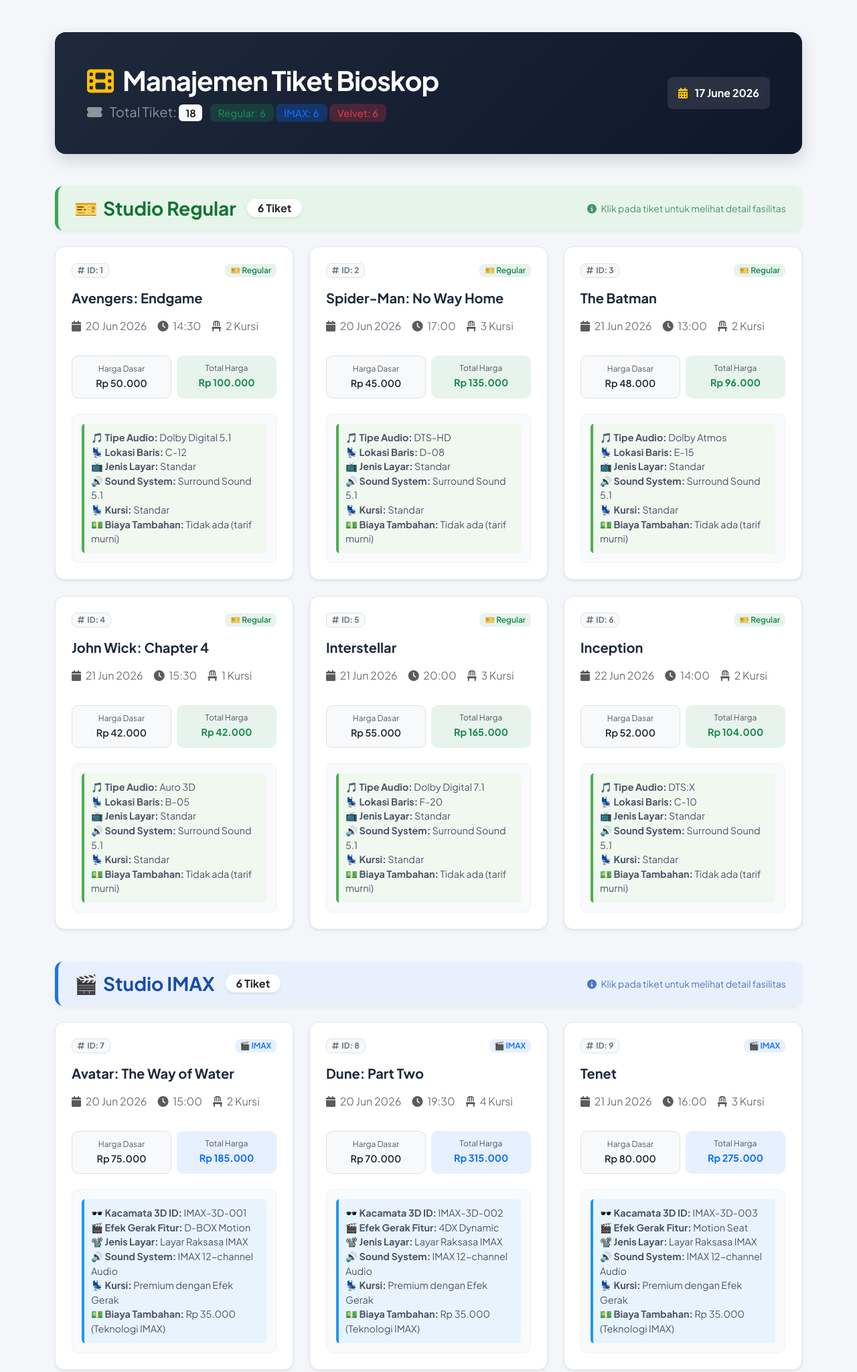
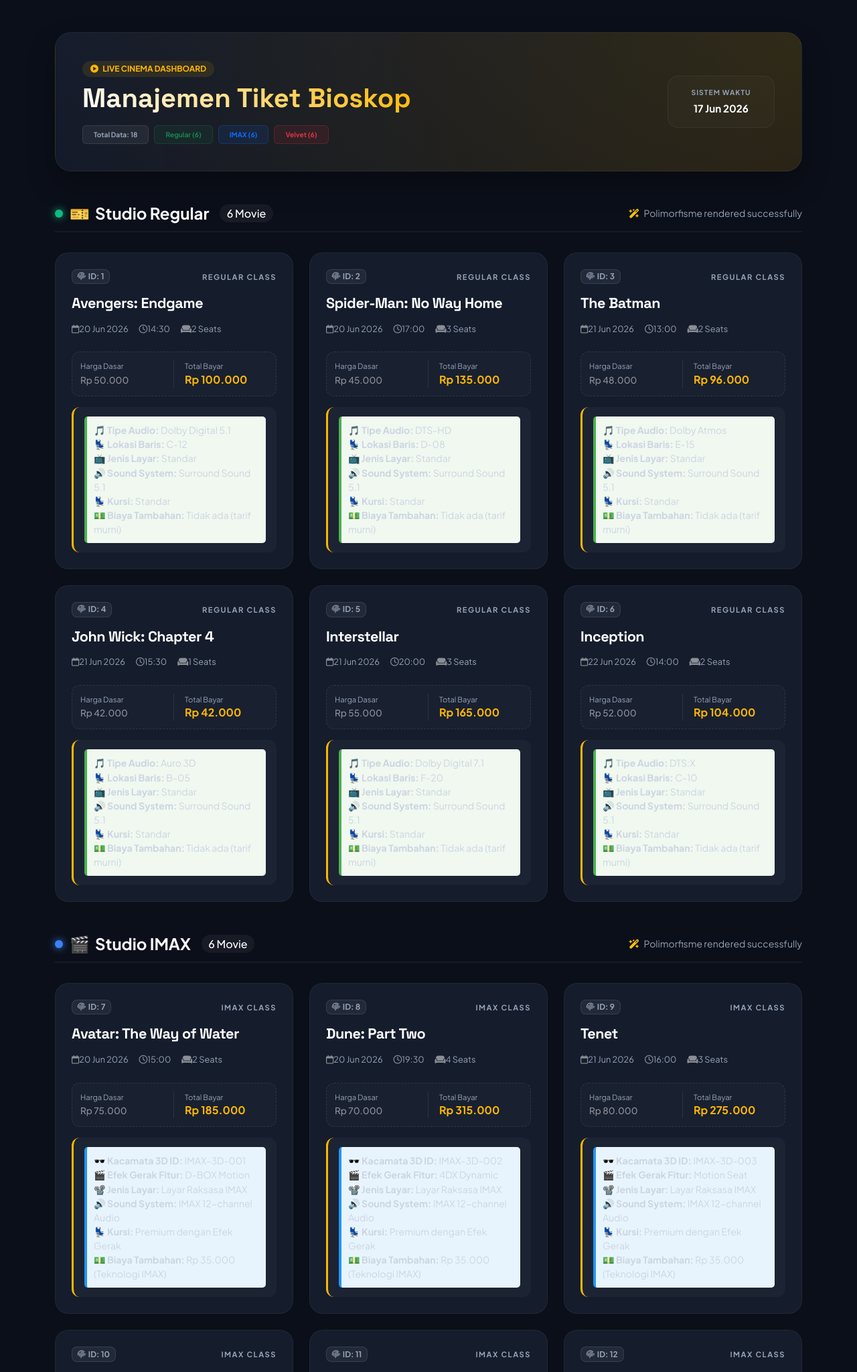
Before and after one commit to kristiana-gif/-Latihan_PBO_Kristana_Setyaningsih, a PHP site: page / in a window 1280 px wide. Shown: the top 2049 px of the page at 67% size. Run offline with PHP 8.4, Linux system fonts and the light colour scheme; data comes from the database, SQL or seed files in the repository.

Commit message:
[Tahap revisi] revisi tampilan indexnya untuk kedua kali

```diff
--- a/index.php
+++ b/index.php
@@ -111,104 +111,141 @@ function getStudioIcon($studio)
 
     <link rel="stylesheet" href="https://cdnjs.cloudflare.com/ajax/libs/font-awesome/6.4.0/css/all.min.css">
 
-    <link href="https://fonts.googleapis.com/css2?family=Plus+Jakarta+Sans:wght@400;500;600;700&display=swap" rel="stylesheet">
+    <link href="https://fonts.googleapis.com/css2?family=Plus+Jakarta+Sans:wght@400;500;600;700&family=Space+Grotesk:wght@500;700&display=swap" rel="stylesheet">
 
     <style>
+        :root {
+            --bg-main: #0b0f19;
+            --bg-card: #151c2c;
+            --bg-input: #1e2640;
+            --text-muted: #94a3b8;
+            --accent-gold: #ffb800;
+        }
+
         body {
             font-family: 'Plus Jakarta Sans', sans-serif;
-            background-color: #f4f6f9;
-            color: #2d3748;
+            background-color: var(--bg-main);
+            color: #f8fafc;
+            overflow-x: hidden;
         }
 
-        .header-panel {
-            background: linear-gradient(135deg, #1e293b, #0f172a);
-            box-shadow: 0 10px 25px rgba(15, 23, 42, 0.15);
+        /* Glassmorphism Hero Header */
+        .hero-section {
+            background: radial-gradient(circle at top right, rgba(255, 184, 0, 0.15), transparent),
+                        linear-gradient(135deg, #151c2c, #0b0f19);
+            border: 1px solid rgba(255, 255, 255, 0.05);
+            border-radius: 24px;
+            padding: 40px;
+            box-shadow: 0 20px 40px rgba(0,0,0,0.3);
         }
 
-        .studio-header {
-            padding: 16px 24px;
-            border-radius: 12px;
-            margin-bottom: 24px;
+        .main-title {
+            font-family: 'Space Grotesk', sans-serif;
+            font-weight: 700;
+            background: linear-gradient(45deg, #ffffff, #ffb800);
+            -webkit-background-clip: text;
+            -webkit-text-fill-color: transparent;
+        }
+
+        /* Studio Category Headers */
+        .studio-title-box {
             display: flex;
             align-items: center;
             justify-content: space-between;
-            box-shadow: 0 4px 6px -1px rgba(0, 0, 0, 0.05);
+            padding-bottom: 12px;
+            margin-bottom: 30px;
+            border-bottom: 2px solid rgba(255, 255, 255, 0.05);
         }
 
-        /* Pewarnaan baru yang lebih teduh & premium (Pastel-ish) */
-        .studio-regular {
-            background-color: #e6f4ea;
-            border-left: 5px solid #34a853;
-            color: #137333;
+        .studio-indicator {
+            display: inline-block;
+            width: 12px;
+            height: 12px;
+            border-radius: 50%;
+            margin-right: 10px;
         }
 
-        .studio-imax {
-            background-color: #e8f0fe;
-            border-left: 5px solid #1a73e8;
-            color: #174ea6;
+        .indicator-regular { background-color: #10b981; box-shadow: 0 0 12px #10b981; }
+        .indicator-imax { background-color: #3b82f6; box-shadow: 0 0 12px #3b82f6; }
+        .indicator-velvet { background-color: #ef4444; box-shadow: 0 0 12px #ef4444; }
+
+        /* Cyber-Cinema Card Design */
+        .card-tiket {
+            background: var(--bg-card);
+            border: 1px solid rgba(255, 255, 255, 0.05);
+            border-radius: 20px;
+            transition: all 0.4s cubic-bezier(0.16, 1, 0.3, 1);
+            position: relative;
+            overflow: hidden;
         }
 
-        .studio-velvet {
-            background-color: #fce8e6;
-            border-left: 5px solid #d93025;
-            color: #a51d24;
+        .card-tiket::before {
+            content: '';
+            position: absolute;
+            top: 0; left: 0; width: 100%; height: 4px;
+            background: transparent;
+            transition: all 0.3s;
         }
 
+        .card-regular:hover::before { background: #10b981; }
+        .card-imax:hover::before { background: #3b82f6; }
+        .card-velvet:hover::before { background: #ef4444; }
+
+        .card-tiket:hover {
+            transform: translateY(-8px) scale(1.01);
+            box-shadow: 0 30px 60px rgba(0, 0, 0, 0.4);
+            border-color: rgba(255, 255, 255, 0.15);
+        }
+
+        .film-title {
+            font-family: 'Space Grotesk', sans-serif;
+            font-weight: 700;
+            font-size: 1.35rem;
+            color: #ffffff;
+            letter-spacing: -0.5px;
+        }
+
+        /* Neon Badges */
+        .badge-id {
+            background: rgba(255, 255, 255, 0.06);
+            color: var(--text-muted);
+            border: 1px solid rgba(255, 255, 255, 0.1);
+        }
+
+        /* Pricing Area styled like an admission ticket stub */
+        .ticket-stub-price {
+            background: rgba(255, 255, 255, 0.02);
+            border: 1px dashed rgba(255, 255, 255, 0.1);
+            border-radius: 12px;
+            padding: 12px;
+        }
+
+        /* Polymorphic Facilities Section */
         .fasilitas-box {
-            background: #f8fafc;
-            padding: 14px;
-            border-radius: 10px;
-            margin-top: 15px;
-            font-size: 0.9rem;
-            border: 1px solid #edf2f7;
-            color: #4a5568;
+            background: rgba(255, 255, 255, 0.03);
+            padding: 14px 16px;
+            border-radius: 12px;
+            font-size: 0.88rem;
+            color: #cbd5e1;
+            border-left: 3px solid var(--accent-gold);
         }
 
         .fasilitas-box i {
-            width: 25px;
-            color: #4a5568;
+            color: var(--accent-gold);
+            margin-right: 8px;
         }
 
-        .card-tiket {
-            border: 1px solid #e2e8f0;
-            border-radius: 14px;
-            transition: all 0.3s cubic-bezier(0.4, 0, 0.2, 1);
-            background: #ffffff;
+        /* Futuristic Footer */
+        .footer-custom {
+            margin-top: 80px;
+            padding: 40px;
+            background: var(--bg-card);
+            border-radius: 24px;
+            border: 1px solid rgba(255, 255, 255, 0.05);
         }
 
-        .card-tiket:hover {
-            transform: translateY(-6px);
-            box-shadow: 0 20px 25px -5px rgba(0, 0, 0, 0.07), 0 10px 10px -5px rgba(0, 0, 0, 0.04);
-            border-color: #cbd5e1;
-        }
-
-        .badge-custom {
-            font-weight: 500;
-            padding: 6px 12px;
-            border-radius: 8px;
-        }
-
-        .film-title {
-            font-weight: 700;
-            font-size: 1.25rem;
-            color: #1e293b;
-            line-height: 1.4;
-        }
-
-        .footer-custom {
-            margin-top: 50px;
-            padding: 30px;
-            background: #ffffff;
-            border-radius: 16px;
-            text-align: center;
-            box-shadow: 0 4px 6px -1px rgba(0, 0, 0, 0.05);
-            border: 1px solid #e2e8f0;
-        }
-
-        .price-box {
-            border-radius: 10px;
-            padding: 10px;
-            height: 100%;
+        .text-muted-custom {
+            color: var(--text-muted);
         }
     </style>
 </head>
@@ -217,25 +254,29 @@ function getStudioIcon($studio)
     <div class="container py-5">
         <div class="row mb-5">
             <div class="col-12">
-                <div class="header-panel text-white p-5 rounded-4">
-                    <div class="d-flex justify-content-between align-items-center flex-wrap gap-3">
+                <div class="hero-section text-white">
+                    <div class="d-flex justify-content-between align-items-center flex-wrap gap-4">
                         <div>
-                            <h1 class="fw-bold mb-2" style="letter-spacing: -1px;">
-                                <i class="fas fa-film text-warning me-2"></i> Manajemen Tiket Bioskop
+                            <span class="badge mb-2 text-uppercase tracking-wider" style="background: rgba(255,184,0,0.1); color: var(--accent-gold); font-size: 0.75rem; font-weight:700; padding: 6px 12px; border-radius: 20px;">
+                                <i class="fas fa-circle-play me-1"></i> Live Cinema Dashboard
+                            </span>
+                            <h1 class="display-6 main-title mb-2">
+                                Manajemen Tiket Bioskop
                             </h1>
-                            <p class="text-white-50 lead mb-0">
-                                <i class="fas fa-ticket-alt me-2"></i>
-                                Total Tiket: <span class="badge bg-light text-dark fw-bold"><?= count($dataTiket) ?></span>
-                                <span class="ms-2 badge bg-success bg-opacity-25 text-success badge-custom">Regular: <?= count($tikets['Regular']) ?></span>
-                                <span class="badge bg-primary bg-opacity-25 text-primary badge-custom">IMAX: <?= count($tikets['IMAX']) ?></span>
-                                <span class="badge bg-danger bg-opacity-25 text-danger badge-custom">Velvet: <?= count($tikets['Velvet']) ?></span>
-                            </p>
+                            <div class="d-flex flex-wrap gap-2 mt-3" style="font-size: 0.85rem;">
+                                <span class="badge badge-id py-2 px-3">Total Data: <strong><?= count($dataTiket) ?></strong></span>
+                                <span class="badge bg-success bg-opacity-10 text-success border border-success border-opacity-25 py-2 px-3">Regular (<?= count($tikets['Regular']) ?>)</span>
+                                <span class="badge bg-primary bg-opacity-10 text-primary border border-primary border-opacity-25 py-2 px-3">IMAX (<?= count($tikets['IMAX']) ?>)</span>
+                                <span class="badge bg-danger bg-opacity-10 text-danger border border-danger border-opacity-25 py-2 px-3">Velvet (<?= count($tikets['Velvet']) ?>)</span>
+                            </div>
                         </div>
                         <div>
-                            <span class="badge bg-blur text-white p-3 fs-6 rounded-3" style="background: rgba(255,255,255,0.1); backdrop-filter: blur(5px);">
-                                <i class="fas fa-calendar-alt text-warning me-2"></i>
-                                <?= date('d F Y') ?>
-                            </span>
+                            <div class="p-3 text-center rounded-4 border" style="background: rgba(255,255,255,0.02); border-color: rgba(255,255,255,0.05) !important; min-width: 160px;">
+                                <small class="text-muted-custom d-block mb-1 text-uppercase fw-bold" style="font-size: 0.65rem; letter-spacing: 1px;">Sistem Waktu</small>
+                                <span class="fw-bold text-white" style="font-size: 0.95rem;">
+                                    <?= date('d M Y') ?>
+                                </span>
+                            </div>
                         </div>
                     </div>
                 </div>
@@ -246,34 +287,31 @@ function getStudioIcon($studio)
             <?php if (!empty($tikets[$studio])): ?>
                 <div class="row mb-5">
                     <div class="col-12">
-                        <div class="studio-header studio-<?= strtolower($studio) ?>">
-                            <div>
-                                <h3 class="mb-0 fw-bold d-flex align-items-center gap-2">
-                                    <span><?= getStudioIcon($studio) ?></span> Studio <?= $studio ?>
-                                    <span class="badge bg-white text-dark fs-6 ms-2 shadow-sm rounded-pill px-3">
-                                        <?= count($tikets[$studio]) ?> Tiket
-                                    </span>
-                                </h3>
-                            </div>
-                            <div class="d-none d-sm-block">
-                                <small class="opacity-75">
-                                    <i class="fas fa-info-circle me-1"></i>
-                                    Klik pada tiket untuk melihat detail fasilitas
-                                </small>
-                            </div>
+                        <div class="studio-title-box">
+                            <h3 class="mb-0 fw-bold fs-4 d-flex align-items-center">
+                                <span class="studio-indicator indicator-<?= strtolower($studio) ?>"></span>
+                                <?= getStudioIcon($studio) ?> <span class="ms-2">Studio <?= $studio ?></span>
+                                <span class="badge rounded-pill ms-3 fs-6" style="background: rgba(255,255,255,0.05); color:#ffffff; font-weight: 500;">
+                                    <?= count($tikets[$studio]) ?> Movie
+                                </span>
+                            </h3>
+                            <small class="text-muted-custom d-none d-md-inline-block">
+                                <i class="fa-solid fa-wand-magic-sparkles text-warning me-1"></i> Polimorfisme rendered successfully
+                            </small>
                         </div>
 
                         <div class="row g-4">
                             <?php foreach ($tikets[$studio] as $tiket): ?>
                                 <div class="col-md-6 col-lg-4">
-                                    <div class="card card-tiket shadow-sm h-100">
+                                    <div class="card card-tiket card-<?= strtolower($studio) ?> h-100">
                                         <div class="card-body d-flex flex-column p-4">
+
                                             <div class="d-flex justify-content-between align-items-center mb-3">
-                                                <span class="badge bg-light text-secondary border px-2.5 py-1.5 rounded-3">
-                                                    <i class="fas fa-hashtag me-1"></i>ID: <?= $tiket->getIdTiket() ?>
+                                                <span class="badge badge-id px-2.5 py-1.5 rounded-3" style="font-size: 0.75rem;">
+                                                    <i class="fas fa-fingerprint me-1"></i>ID: <?= $tiket->getIdTiket() ?>
                                                 </span>
-                                                <span class="badge bg-<?= getBadgeColor($studio) ?> bg-opacity-10 text-<?= getBadgeColor($studio) ?> fw-semibold px-2.5 py-1.5 rounded-3">
-                                                    <?= getStudioIcon($studio) ?> <?= $studio ?>
+                                                <span class="text-uppercase fw-bold text-muted-custom" style="font-size: 0.7rem; letter-spacing: 1.5px;">
+                                                    <?= $studio ?> Class
                                                 </span>
                                             </div>
 
@@ -281,25 +319,23 @@ function getStudioIcon($studio)
                                                 <?= htmlspecialchars($tiket->getNamaFilm()) ?>
                                             </h5>
 
-                                            <div class="mb-4 text-secondary fs-7">
+                                            <div class="mb-4 text-muted-custom" style="font-size: 0.8rem;">
                                                 <div class="d-flex flex-wrap gap-3">
-                                                    <span><i class="fas fa-calendar text-muted me-1"></i> <?= date('d M Y', strtotime($tiket->getJadwalTayang())) ?></span>
-                                                    <span><i class="fas fa-clock text-muted me-1"></i> <?= date('H:i', strtotime($tiket->getJadwalTayang())) ?></span>
-                                                    <span><i class="fas fa-chair text-muted me-1"></i> <?= $tiket->getJumlahKursi() ?> Kursi</span>
+                                                    <span><i class="fa-regular fa-calendar me-1.5 text-white-50"></i><?= date('d M Y', strtotime($tiket->getJadwalTayang())) ?></span>
+                                                    <span><i class="fa-regular fa-clock me-1.5 text-white-50"></i><?= date('H:i', strtotime($tiket->getJadwalTayang())) ?></span>
+                                                    <span><i class="fa-solid fa-couch me-1.5 text-white-50"></i><?= $tiket->getJumlahKursi() ?> Seats</span>
                                                 </div>
                                             </div>
 
-                                            <div class="row g-2 mb-2 mt-auto">
-                                                <div class="col-6">
-                                                    <div class="price-box border bg-light text-center">
-                                                        <small class="text-muted d-block" style="font-size: 0.75rem;">Harga Dasar</small>
-                                                        <span class="fw-semibold text-dark" style="font-size: 0.9rem;"><?= formatRupiah($tiket->getHargaDasarTiket()) ?></span>
+                                            <div class="ticket-stub-price mt-auto mb-3">
+                                                <div class="row align-items-center">
+                                                    <div class="col-6 border-end border-secondary border-opacity-25">
+                                                        <small class="text-muted-custom d-block" style="font-size: 0.7rem;">Harga Dasar</small>
+                                                        <span class="text-white-50 fw-medium" style="font-size: 0.85rem;"><?= formatRupiah($tiket->getHargaDasarTiket()) ?></span>
                                                     </div>
-                                                </div>
-                                                <div class="col-6">
-                                                    <div class="price-box text-center <?= $studio == 'Regular' ? 'bg-success bg-opacity-10' : ($studio == 'IMAX' ? 'bg-primary bg-opacity-10' : 'bg-danger bg-opacity-10') ?>">
-                                                        <small class="text-muted d-block" style="font-size: 0.75rem;">Total Harga</small>
-                                                        <span class="fw-bold <?= $studio == 'Regular' ? 'text-success' : ($studio == 'IMAX' ? 'text-primary' : 'text-danger') ?>" style="font-size: 0.9rem;">
+                                                    <div class="col-6 ps-3">
+                                                        <small class="text-muted-custom d-block" style="font-size: 0.7rem;">Total Bayar</small>
+                                                        <span class="fw-bold" style="font-size: 1rem; color: var(--accent-gold);">
                                                             <?= formatRupiah($tiket->hitungTotalHarga()) ?>
                                                         </span>
                                                     </div>
@@ -309,6 +345,7 @@ function getStudioIcon($studio)
                                             <div class="fasilitas-box">
                                                 <?php $tiket->tampilkanInfoFasilitas(); ?>
                                             </div>
+
                                         </div>
                                     </div>
                                 </div>
@@ -320,31 +357,34 @@ function getStudioIcon($studio)
         <?php endforeach; ?>
 
         <div class="footer-custom">
-            <div class="row g-3">
+            <div class="row g-4 text-center text-md-start">
                 <div class="col-md-4">
-                    <h6 class="fw-bold text-dark"><i class="fas fa-code text-primary me-2"></i>Tahap 6 - View</h6>
-                    <small class="text-muted">Implementasi Polimorfisme PHP</small>
+                    <h6 class="fw-bold text-white mb-2"><i class="fas fa-layer-group text-warning me-2"></i>Arsitektur Proyek</h6>
+                    <small class="text-muted-custom d-block mb-1">Tahap 6 - Polimorfisme View</small>
+                    <small class="badge bg-white bg-opacity-5 text-muted-custom">PHP Object Oriented</small>
                 </div>
                 <div class="col-md-4">
-                    <h6 class="fw-bold text-dark"><i class="fas fa-ticket text-danger me-2"></i>Total Tiket</h6>
-                    <small class="text-muted">
-                        Regular: <?= count($tikets['Regular']) ?> |
-                        IMAX: <?= count($tikets['IMAX']) ?> |
-                        Velvet: <?= count($tikets['Velvet']) ?>
+                    <h6 class="fw-bold text-white mb-2"><i class="fas fa-chart-pie text-warning me-2"></i>Alokasi Objek</h6>
+                    <small class="text-muted-custom d-block">
+                        Reg: <?= count($tikets['Regular']) ?> Slot |
+                        IMAX: <?= count($tikets['IMAX']) ?> Slot |
+                        Velvet: <?= count($tikets['Velvet']) ?> Slot
                     </small>
                 </div>
                 <div class="col-md-4">
-                    <h6 class="fw-bold text-dark"><i class="fas fa-database text-success me-2"></i>Database</h6>
-                    <small class="text-muted text-break">
+                    <h6 class="fw-bold text-white mb-2"><i class="fas fa-database text-warning me-2"></i>Sumber Data</h6>
+                    <small class="text-muted-custom text-break d-block" style="font-size: 0.8rem;">
                         db_latihan_pbo_trpl1b_kristiana_setyaningsih
                     </small>
                 </div>
             </div>
-            <hr class="my-4 text-muted opacity-25">
-            <small class="text-muted fw-medium">
-                <i class="fas fa-graduation-cap me-1 text-secondary"></i>
-                Praktikum PBO - Sistem Manajemen Tiket & Fasilitas Studio Bioskop
-            </small>
+            <hr class="my-4 rgba(255,255,255,0.05)" style="border-color: rgba(255,255,255,0.05) !important;">
+            <div class="text-center">
+                <small class="text-muted-custom" style="font-size: 0.8rem;">
+                    <i class="fas fa-graduation-cap me-1"></i>
+                    Praktikum PBO &bull; Sistem Manajemen Tiket Bioskop Modern
+                </small>
+            </div>
         </div>
     </div>
 
```
